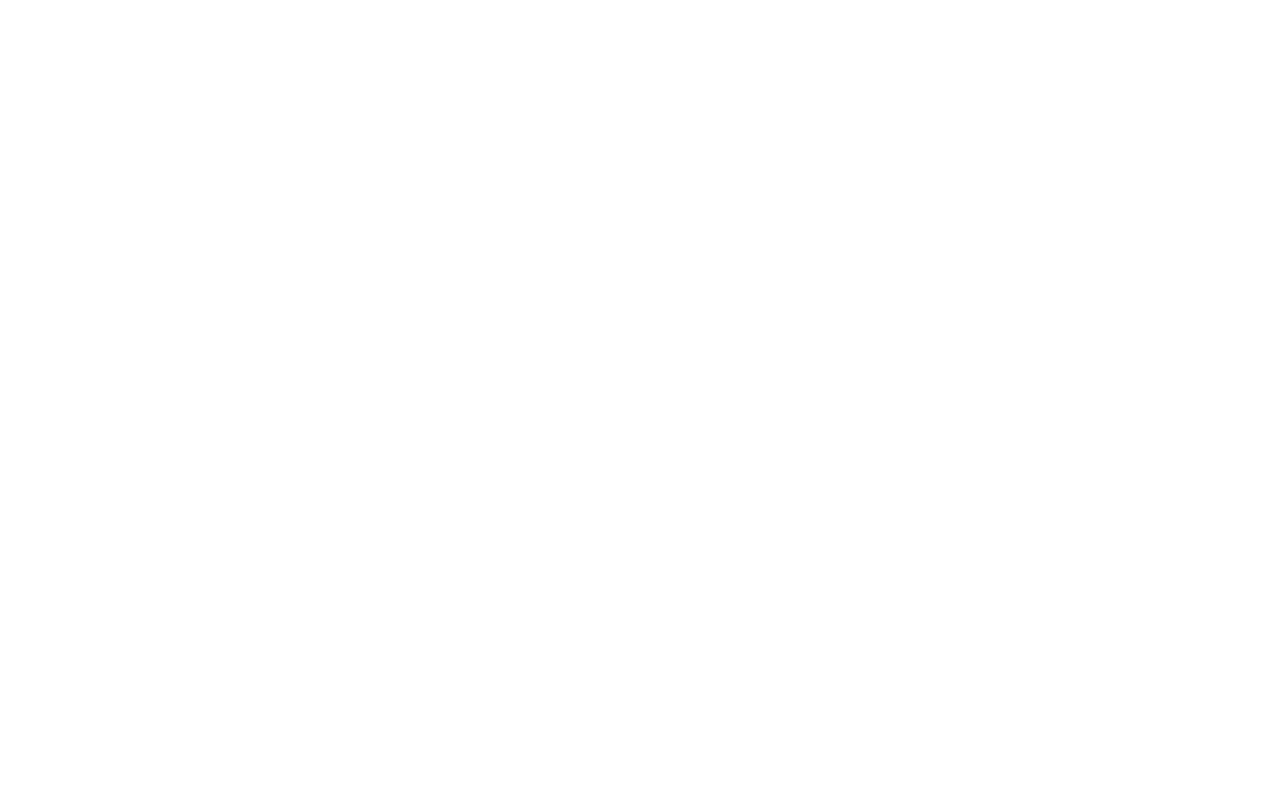
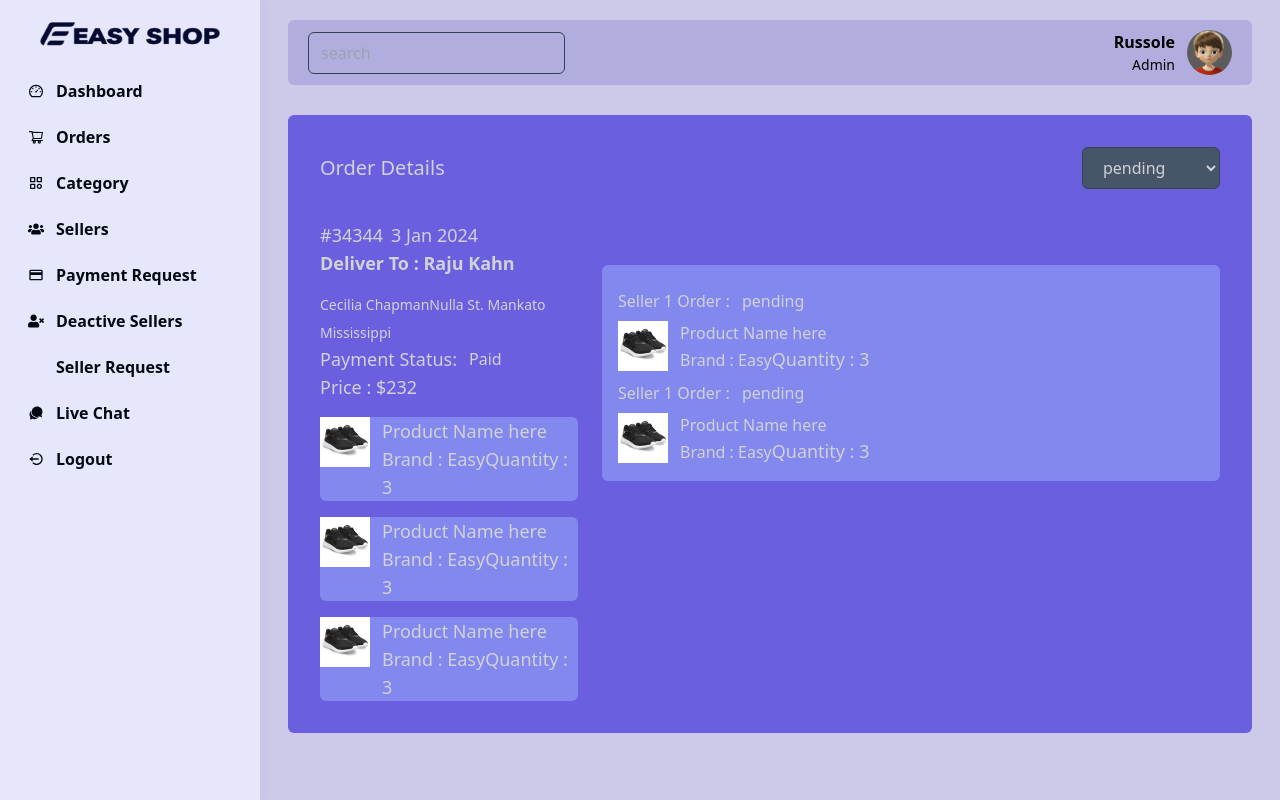
Before and after one commit to Russole/Multi-Vendor-E-commerce-Platform, a React (Create React App) app in the folder Dashboard/: page /admin/dashboard/order/details/1 in a window 1280 px wide. Before the commit this address had no page. Built offline with nearby package versions, Linux system fonts and the light colour scheme; some icons are missing.

Commit message:
feat(frontend): allow the admin to view order details
Add order detail page.
Set order detail route.
Link order page to order detail page.

```diff
--- a/Dashboard/src/router/routes/adminRoutes.js
+++ b/Dashboard/src/router/routes/adminRoutes.js
@@ -4,6 +4,7 @@ const Category = lazy(()=> import('../../views/admin/Category'))
 const Sellers = lazy(()=> import('../../views/admin/Sellers'))
 const Orders = lazy(()=> import('../../views/admin/Orders'))
 const PaymentRequest = lazy(()=> import('../../views/admin/PaymentRequest'))
+const OrderDetails = lazy(()=> import('../../views/admin/OrderDetails'))
 export const adminRoutes = [
     {
         path: 'admin/dashboard',
@@ -29,5 +30,10 @@ export const adminRoutes = [
         path: 'admin/dashboard/payment-request',
         element : <PaymentRequest/> ,
         role : 'admin'
-    }
+    },
+    {
+        path: 'admin/dashboard/order/details/:orderId',
+        element : <OrderDetails/> ,
+        role : 'admin'
+    },
 ]
--- /dev/null
+++ b/Dashboard/src/views/admin/OrderDetails.jsx
@@ -0,0 +1,162 @@
+
+import React from 'react';
+
+const OrderDetails = () => {
+    return (
+        <div className='px-2 lg:px-7 pt-5'>
+            <div className='w-full p-4 bg-[#6a5fdf] rounded-md'>
+                <div className='flex justify-between items-center p-4'>
+                    <h2 className='text-xl text-[#d0d2d6]'>Order Details</h2>
+                    <select name="" id="" className='px-4 py-2 focus:border-indigo-500 outline-none bg-[#475569] border border-slate-700 rounded-md text-[#d0d2d6]'>
+                        <option value="">pending</option>
+                        <option value="">processing</option>
+                        <option value="">warehouse</option>
+                        <option value="">placed</option>
+                        <option value="">cancelled</option>
+                    </select>
+                </div>
+
+                <div className='p-4'>
+                    <div className='flex gap-2 text-lg text-[#d0d2d6]'>
+                        <h2>#34344</h2>
+                        <span>3 Jan 2024</span>
+                    </div>
+
+                    <div className='flex flex-wrap'>
+                        <div className='w-[30%]'>
+                            <div className='pr-3 text-[#d0d2d6] text-lg'>
+                                <div className='flex flex-col gap-1'>
+                                    <h2 className='pb-2 font-semibold'>Deliver To : Raju Kahn </h2>
+                                    <p><span className='text-sm'>Cecilia ChapmanNulla St.
+                                        Mankato Mississippi </span></p>
+                                </div>
+                                <div className='flex justify-start items-center gap-3'>
+                                    <h2>Payment Status: </h2>
+                                    <span className='text-base'>Paid</span>
+                                </div>
+                                <span>Price : $232</span>
+
+                                <div className='mt-4 flex flex-col gap-4 bg-[#8288ed] rounded-md'>
+                                    <div className='text-[#d0d2d6]'>
+                                        <div className='flex gap-3 text-md'>
+                                            <img className='w-[50px] h-[50px]' src="http://localhost:3000/images/category/1.jpg" alt="" />
+
+                                            <div>
+                                                <h2>Product Name here </h2>
+                                                <p>
+                                                    <span>Brand : </span>
+                                                    <span>Easy</span>
+                                                    <span className='text-lg'>Quantity : 3 </span>
+                                                </p>
+                                            </div>
+                                        </div>
+                                    </div>
+                                </div>
+
+
+                                <div className='mt-4 flex flex-col gap-4 bg-[#8288ed] rounded-md'>
+                                    <div className='text-[#d0d2d6]'>
+                                        <div className='flex gap-3 text-md'>
+                                            <img className='w-[50px] h-[50px]' src="http://localhost:3000/images/category/1.jpg" alt="" />
+
+                                            <div>
+                                                <h2>Product Name here </h2>
+                                                <p>
+                                                    <span>Brand : </span>
+                                                    <span>Easy</span>
+                                                    <span className='text-lg'>Quantity : 3 </span>
+                                                </p>
+                                            </div>
+                                        </div>
+                                    </div>
+                                </div>
+
+
+                                <div className='mt-4 flex flex-col gap-4 bg-[#8288ed] rounded-md'>
+                                    <div className='text-[#d0d2d6]'>
+                                        <div className='flex gap-3 text-md'>
+                                            <img className='w-[50px] h-[50px]' src="http://localhost:3000/images/category/1.jpg" alt="" />
+
+                                            <div>
+                                                <h2>Product Name here </h2>
+                                                <p>
+                                                    <span>Brand : </span>
+                                                    <span>Easy</span>
+                                                    <span className='text-lg'>Quantity : 3 </span>
+                                                </p>
+                                            </div>
+                                        </div>
+                                    </div>
+                                </div>
+
+
+
+                            </div>
+                        </div>
+
+                        <div className='w-[70%]'>
+                            <div className='pl-3'>
+                                <div className='mt-4 flex flex-col bg-[#8288ed] rounded-md p-4'>
+                                    <div className='text-[#d0d2d6] mt-2'>
+                                        <div className='flex justify-start items-center gap-3'>
+                                            <h2>Seller 1 Order : </h2>
+                                            <span>pending</span>
+                                        </div>
+                                        <div className='flex gap-3 text-md mt-2'>
+                                            <img className='w-[50px] h-[50px]' src="http://localhost:3000/images/category/1.jpg" alt="" />
+
+                                            <div>
+                                                <h2>Product Name here </h2>
+                                                <p>
+                                                    <span>Brand : </span>
+                                                    <span>Easy</span>
+                                                    <span className='text-lg'>Quantity : 3 </span>
+                                                </p>
+                                            </div>
+                                        </div>
+
+                                    </div>
+
+
+                                    <div className='text-[#d0d2d6] mt-2'>
+                                        <div className='flex justify-start items-center gap-3'>
+                                            <h2>Seller 1 Order : </h2>
+                                            <span>pending</span>
+                                        </div>
+                                        <div className='flex gap-3 text-md mt-2'>
+                                            <img className='w-[50px] h-[50px]' src="http://localhost:3000/images/category/1.jpg" alt="" />
+
+                                            <div>
+                                                <h2>Product Name here </h2>
+                                                <p>
+                                                    <span>Brand : </span>
+                                                    <span>Easy</span>
+                                                    <span className='text-lg'>Quantity : 3 </span>
+                                                </p>
+                                            </div>
+                                        </div>
+
+                                    </div>
+
+
+                                </div>
+
+                            </div>
+                        </div>
+
+
+
+
+
+
+
+                    </div>
+
+
+                </div>
+            </div>
+        </div>
+    );
+};
+
+export default OrderDetails;
--- a/Dashboard/src/views/admin/Orders.jsx
+++ b/Dashboard/src/views/admin/Orders.jsx
@@ -45,7 +45,7 @@ const Orders = () => {
                                 <div className='py-3 w-[18%] font-medium'>Pending</div>
                                 <div className='py-3 w-[18%] font-medium'>Pending</div>
                                 <div className='py-3 w-[18%] font-medium'>
-                                    <Link>View</Link>
+                                    <Link to='/admin/dashboard/order/details/3'>View</Link>
                                 </div>
                                 <div onClick={(e) => setShow(!show)} className='py-3 w-[8%] font-medium'><LuArrowDownSquare />
                                 </div>
@@ -77,7 +77,7 @@ const Orders = () => {
                                 <div className='py-3 w-[18%] font-medium'>Pending</div>
                                 <div className='py-3 w-[18%] font-medium'>Pending</div>
                                 <div className='py-3 w-[18%] font-medium'>
-                                    <Link>View</Link>
+                                    <Link >View</Link>
                                 </div>
                                 <div onClick={(e) => setShow(!show)} className='py-3 w-[8%] font-medium'><LuArrowDownSquare />
                                 </div>
```
